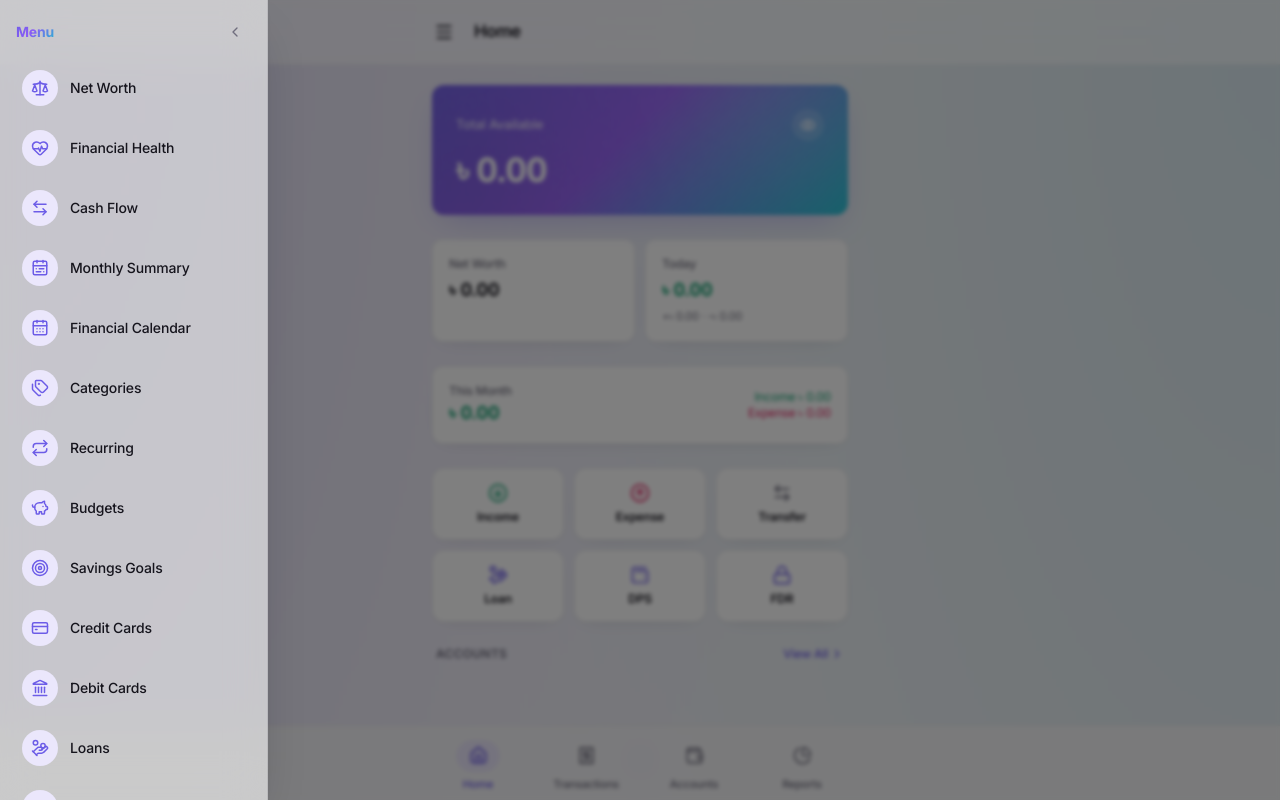
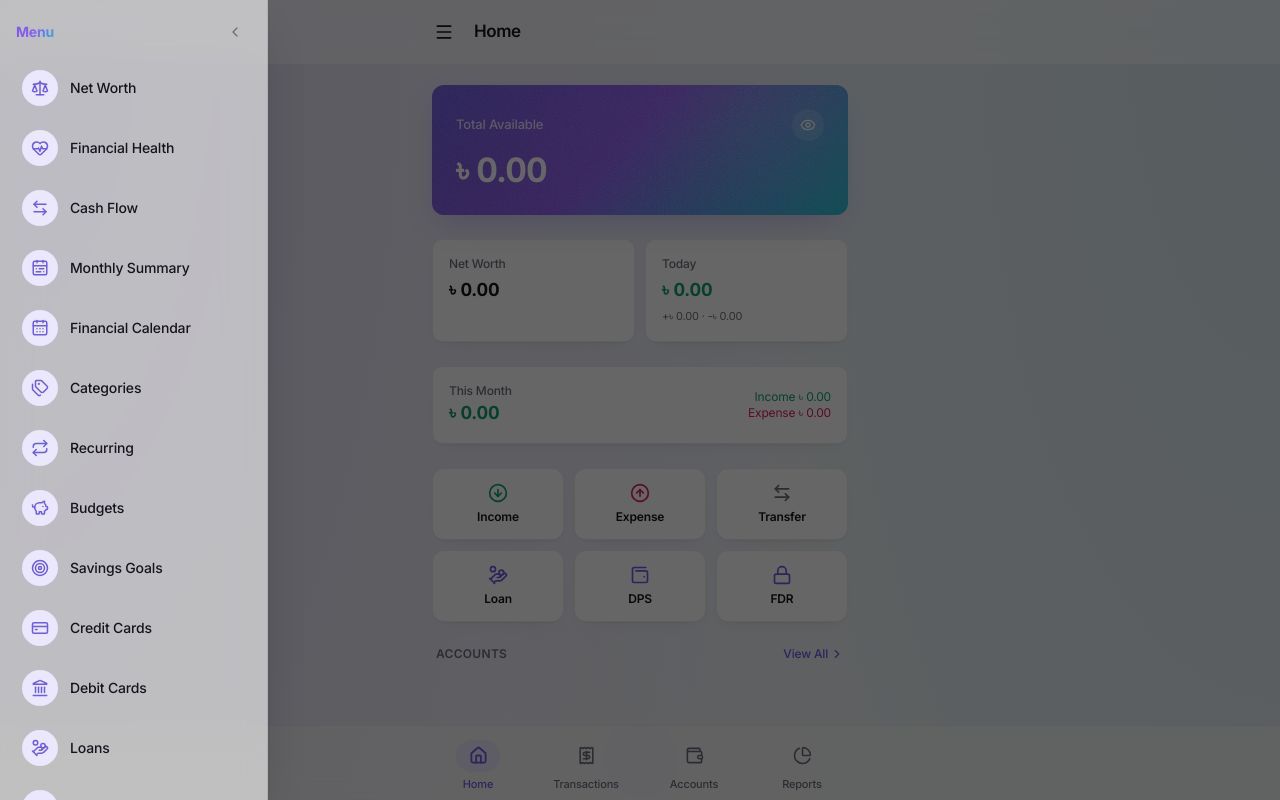
Before and after one commit to naserbizitsoltd/expense-tracker, a React (Vite) app: page / in a window 1280 px wide. Both pictures are taken after a click on the button 444 px from the left and 32 px from the top of the page. Shown: the top 800 px of the page. Built offline with nearby package versions, Linux system fonts and the light colour scheme.

Commit message:
Update Expense Tracker

```diff
--- a/src/App.tsx
+++ b/src/App.tsx
@@ -1,6 +1,6 @@
 import { useState, type ReactNode } from 'react'
 import { type LucideIcon, PieChart } from 'lucide-react'
-import { ToastProvider, EmptyState, PageTransition, type PageTransitionKind } from '@/components/ui'
+import { ToastProvider, EmptyState } from '@/components/ui'
 import { PwaStatusLayer } from '@/components/pwa/PwaStatusLayer'
 import { AppShell } from '@/layouts/AppShell'
 import { RecurringDueBanner } from '@/features/recurring/components/RecurringDueBanner'
@@ -94,44 +94,30 @@ function AppContent() {
     />
   )
 
-  // Every possible screen resolves to a single { key, kind, node } below,
-  // instead of returning early. That lets one AnimatePresence own the whole
-  // screen-to-screen transition — tabs cross-fade+rise, pushed pages
-  // slide in from the right, account drill-downs slide too — no matter
-  // which branch produced them.
-  let key: string
-  let kind: PageTransitionKind = 'push'
+  // Every possible screen resolves to a single `node` below, instead of
+  // returning early — keeps the branch structure simple to read/extend.
+  // (No transition/animation wrapper anymore: screens swap instantly.)
   let node: ReactNode
 
   if (showCategories) {
-    key = 'categories'
     node = <CategoriesPage onBack={() => setShowCategories(false)} />
   } else if (showRecurring) {
-    key = 'recurring'
     node = <RecurringPage onBack={() => setShowRecurring(false)} />
   } else if (showBudgets) {
-    key = 'budgets'
     node = <BudgetPage onBack={() => setShowBudgets(false)} />
   } else if (showGoals) {
-    key = 'goals'
     node = <GoalPage onBack={() => setShowGoals(false)} />
   } else if (showCreditCards) {
-    key = 'credit-cards'
     node = <CreditCardsPage onBack={() => setShowCreditCards(false)} />
   } else if (showDebitCards) {
-    key = 'debit-cards'
     node = <DebitCardsPage onBack={() => setShowDebitCards(false)} />
   } else if (showLoans) {
-    key = 'loans'
     node = <LoanPage onBack={() => setShowLoans(false)} />
   } else if (showDps) {
-    key = 'dps'
     node = <DpsPage onBack={() => setShowDps(false)} />
   } else if (showFdr) {
-    key = 'fdr'
     node = <FdrPage onBack={() => setShowFdr(false)} />
   } else if (showDeposits) {
-    key = 'deposits'
     node = (
       <DepositsOverviewPage
         onBack={() => setShowDeposits(false)}
@@ -146,32 +132,22 @@ function AppContent() {
       />
     )
   } else if (showNetWorth) {
-    key = 'net-worth'
     node = <NetWorthPage onBack={() => setShowNetWorth(false)} />
   } else if (showCashFlow) {
-    key = 'cash-flow'
     node = <CashFlowPage onBack={() => setShowCashFlow(false)} />
   } else if (showMonthlySummary) {
-    key = 'monthly-summary'
     node = <MonthlySummaryPage onBack={() => setShowMonthlySummary(false)} />
   } else if (showFinancialCalendar) {
-    key = 'financial-calendar'
     node = <FinancialCalendarPage onBack={() => setShowFinancialCalendar(false)} />
   } else if (showFinancialHealth) {
-    key = 'financial-health'
     node = <FinancialHealthPage onBack={() => setShowFinancialHealth(false)} />
   } else if (showSettings) {
-    key = 'settings'
     node = <SettingsPage onBack={() => setShowSettings(false)} />
   } else if (activeNav === 'home' && selectedAccountId) {
-    key = `account-${selectedAccountId}`
     node = <AccountDetailsPage accountId={selectedAccountId} onBack={() => setSelectedAccountId(null)} />
   } else if (activeNav === 'accounts' && selectedAccountId) {
-    key = `account-${selectedAccountId}`
     node = <AccountDetailsPage accountId={selectedAccountId} onBack={() => setSelectedAccountId(null)} />
   } else if (activeNav === 'home') {
-    key = 'tab-home'
-    kind = 'tab'
     node = (
       <DashboardPage
         activeNav={activeNav}
@@ -189,8 +165,6 @@ function AppContent() {
       />
     )
   } else if (activeNav === 'accounts') {
-    key = 'tab-accounts'
-    kind = 'tab'
     node = (
       <AccountsPage
         activeNav={activeNav}
@@ -200,28 +174,18 @@ function AppContent() {
       />
     )
   } else if (activeNav === 'transactions') {
-    key = 'tab-transactions'
-    kind = 'tab'
     node = <TransactionsPage activeNav={activeNav} onNavChange={handleNavChange} onOpenMenu={() => setSidebarOpen(true)} />
   } else if (activeNav === 'reports') {
-    key = 'tab-reports'
-    kind = 'tab'
     node = <ReportsPage activeNav={activeNav} onNavChange={handleNavChange} onOpenMenu={() => setSidebarOpen(true)} />
   } else {
     // Unreachable in practice (every real NavKey is handled above) but kept
     // as a safe fallback, same as before.
-    key = 'coming-soon'
-    kind = 'tab'
     node = <ComingSoonScreen navKey={activeNav as PlaceholderNavKey} onNavChange={setActiveNav} />
   }
 
   return (
     <>
-      <div className="relative">
-        <PageTransition screenKey={key} kind={kind}>
-          {node}
-        </PageTransition>
-      </div>
+      <div className="relative min-h-dvh">{node}</div>
       {sidebar}
     </>
   )
--- a/src/features/transactions/components/BottomSheet.tsx
+++ b/src/features/transactions/components/BottomSheet.tsx
@@ -1,4 +1,5 @@
 import { useEffect, type ReactNode } from 'react'
+import { createPortal } from 'react-dom'
 import { X } from 'lucide-react'
 import { cn } from '@/lib/cn'
 
@@ -11,8 +12,16 @@ interface BottomSheetProps {
 }
 
 // Self-contained modern bottom sheet: dark backdrop, slide-up panel,
-// rounded top corners, safe-area aware. No portal dependency, so it
-// works regardless of your app's root DOM structure.
+// rounded top corners, safe-area aware.
+//
+// Rendered via a portal straight onto document.body — not nested inside
+// the page tree. `position: fixed` only anchors to the real viewport if
+// NO ancestor has a CSS transform (or will-change: transform) applied; if
+// one does, `fixed` silently re-anchors to that ancestor's box instead.
+// Our page-swap animations apply a transform to every page's wrapper, so
+// without the portal this sheet would render scoped to that wrapper and
+// end up sitting behind the bottom nav / FAB instead of covering the
+// whole screen.
 export function BottomSheet({ open, onClose, title, children, fullScreen }: BottomSheetProps) {
   useEffect(() => {
     if (!open) return
@@ -24,7 +33,7 @@ export function BottomSheet({ open, onClose, title, children, fullScreen }: Bott
 
   if (!open) return null
 
-  return (
+  return createPortal(
     <div className="fixed inset-0 z-50 flex flex-col justify-end">
       <button
         aria-label="Close"
@@ -51,6 +60,7 @@ export function BottomSheet({ open, onClose, title, children, fullScreen }: Bott
           {children}
         </div>
       </div>
-    </div>
+    </div>,
+    document.body
   )
 }
--- a/src/index.css
+++ b/src/index.css
@@ -89,12 +89,29 @@
 
 html, body, #root {
   height: 100%;
+  /* vh first as a fallback for browsers/webviews that don't support dvh —
+     if dvh is unsupported the whole declaration is dropped as invalid,
+     so this line stays in effect; if it IS supported, the later dvh
+     declaration wins because it comes second in the cascade. */
+  min-height: 100vh;
+  min-height: 100dvh;
+  /* This is the actual fix for the white gap: every previous attempt only
+     adjusted the HEIGHT of these elements, but none of them had a
+     background-color of their own. Whenever the real rendered height came
+     out even slightly shorter than the viewport (dvh rounding, unsupported
+     dvh in an older PWA webview, or an inner "min-h-dvh" flex child not
+     actually stretching), the browser's default white canvas showed
+     through underneath — regardless of how the height rule was written. */
+  background: var(--background);
 }
 
 body {
   -webkit-tap-highlight-color: transparent;
   font-feature-settings: "cv11", "ss01";
   letter-spacing: -0.011em;
+  /* Stops the white "rubber-band" bounce some mobile/PWA webviews show
+     when you overscroll past the top/bottom edge of the page. */
+  overscroll-behavior-y: none;
 }
 
 .safe-top {
--- a/src/layouts/AppShell.tsx
+++ b/src/layouts/AppShell.tsx
@@ -26,7 +26,7 @@ export function AppShell({
   className
 }: AppShellProps) {
   return (
-    <div className="gradient-mesh relative flex min-h-screen flex-col bg-background text-foreground">
+    <div className="gradient-mesh relative flex min-h-dvh flex-col bg-background text-foreground">
       <header className="safe-top glass-surface sticky top-0 z-30 border-b border-border/70">
         <div className="mx-auto flex h-16 max-w-md items-center gap-3 px-4">
           {!headerBack && headerMenu && (
--- a/src/layouts/Sidebar.tsx
+++ b/src/layouts/Sidebar.tsx
@@ -1,4 +1,4 @@
-import { useState } from 'react'
+import { useEffect, useState } from 'react'
 import {
   Tags, ChevronRight, ChevronLeft, Repeat, PiggyBank, Target, CreditCard,
   Landmark, HandCoins, Wallet2, Lock, Layers, Bell, X, Scale, ArrowLeftRight, CalendarRange, CalendarDays,
@@ -50,11 +50,31 @@ const ITEMS = (props: SidebarProps) => [
 export function Sidebar(props: SidebarProps) {
   const { open, onClose } = props
   const [collapsed, setCollapsed] = useState(false)
+  // While the drawer is opening or closing, its panel is a full-height
+  // `glass-surface` (20px blur) sliding via transform. Re-blurring that
+  // every frame while it's also moving — and while the page underneath is
+  // running its own swap animation — is the main source of "sidebar
+  // navigation feels laggy". Drop to a plain solid fill for the brief
+  // window the panel is actually in motion, same trick as the page
+  // transitions, then restore the frosted look once it's settled.
+  const [isAnimating, setIsAnimating] = useState(false)
 
   function handleSelect(action: () => void) {
+    setIsAnimating(true)
     onClose()
     action()
   }
+
+  function handleClose() {
+    setIsAnimating(true)
+    onClose()
+  }
+
+  // Also cover the opening animation, not just closing — the panel is
+  // just as much in motion (and just as expensive to blur) sliding in.
+  useEffect(() => {
+    setIsAnimating(true)
+  }, [open])
 
   return (
     <AnimatePresence>
@@ -63,12 +83,12 @@ export function Sidebar(props: SidebarProps) {
           {/* backdrop */}
           <motion.div
             key="sidebar-backdrop"
-            onClick={onClose}
+            onClick={handleClose}
             initial={{ opacity: 0 }}
             animate={{ opacity: 1 }}
             exit={{ opacity: 0 }}
             transition={{ duration: 0.2 }}
-            className="fixed inset-0 z-40 bg-black/50 backdrop-blur-[2px]"
+            className="fixed inset-0 z-40 bg-black/60"
           />
 
           {/* panel */}
@@ -77,10 +97,12 @@ export function Sidebar(props: SidebarProps) {
             initial={{ x: '-100%' }}
             animate={{ x: 0 }}
             exit={{ x: '-100%' }}
-            transition={{ type: 'spring', stiffness: 380, damping: 38 }}
+            transition={{ duration: 0.22, ease: [0.22, 1, 0.36, 1] }}
+            onAnimationComplete={() => setIsAnimating(false)}
             className={cn(
               'safe-top safe-bottom glass-surface elevated-shadow fixed inset-y-0 left-0 z-50 flex flex-col border-r border-border',
-              collapsed ? 'w-[76px]' : 'w-[268px]'
+              collapsed ? 'w-[76px]' : 'w-[268px]',
+              isAnimating && 'transition-active'
             )}
           >
             <div className="flex items-center justify-between px-4 pt-4">
@@ -96,7 +118,7 @@ export function Sidebar(props: SidebarProps) {
                   {collapsed ? <ChevronRight className="h-4 w-4" /> : <ChevronLeft className="h-4 w-4" />}
                 </button>
                 <button
-                  onClick={onClose}
+                  onClick={handleClose}
                   aria-label="Close menu"
                   className="flex h-8 w-8 items-center justify-center rounded-full text-muted-foreground transition-colors hover:bg-surface-elevated md:hidden"
                 >
```
